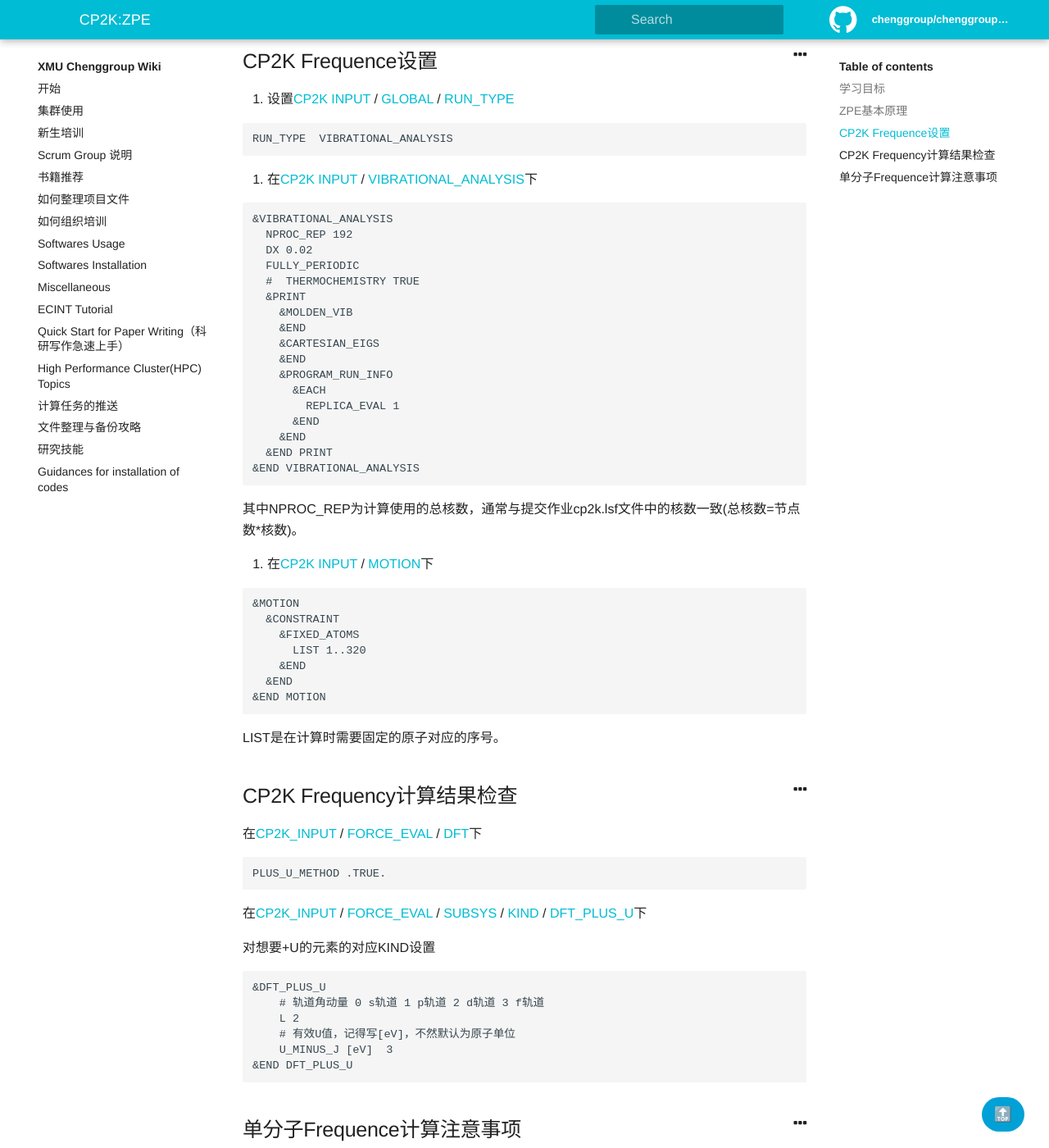
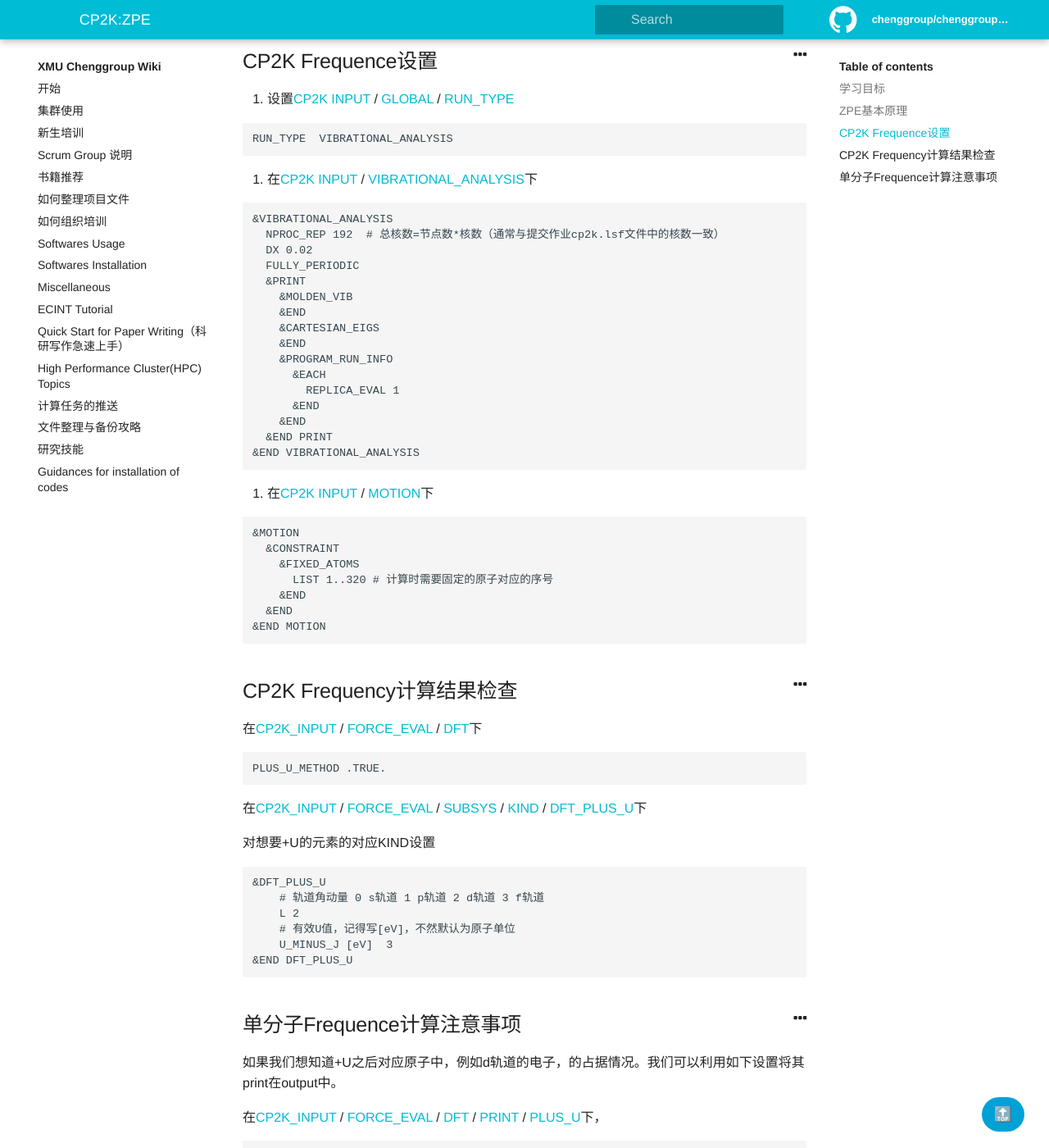
Before and after one commit to chenggroup/chenggroup.github.io, a Jekyll site: the page built from _wiki/Softwares Usage/cp2k-zpe.md, in a window 1280 px wide and 1400 px high, scrolled down 625 px. Shown: the whole window at 82% size. Built offline with Jekyll 4.4.1, drawn with Linux system fonts in a browser that asks for light colours.

Commit message:
Update cp2k-zpe.md

````diff
--- a/_wiki/Softwares Usage/cp2k-zpe.md
+++ b/_wiki/Softwares Usage/cp2k-zpe.md
@@ -37,10 +37,9 @@ RUN_TYPE  VIBRATIONAL_ANALYSIS
 
 ```cp2k
 &VIBRATIONAL_ANALYSIS
-  NPROC_REP 192
+  NPROC_REP 192  # 总核数=节点数*核数（通常与提交作业cp2k.lsf文件中的核数一致）
   DX 0.02
   FULLY_PERIODIC
-  #  THERMOCHEMISTRY TRUE
   &PRINT
     &MOLDEN_VIB
     &END
@@ -54,7 +53,6 @@ RUN_TYPE  VIBRATIONAL_ANALYSIS
   &END PRINT
 &END VIBRATIONAL_ANALYSIS
 ```
-其中NPROC_REP为计算使用的总核数，通常与提交作业cp2k.lsf文件中的核数一致(总核数=节点数*核数)。
 
 3. 在[CP2K INPUT](https://manual.cp2k.org/cp2k-8_1-branch/CP2K_INPUT.html) / [MOTION](https://manual.cp2k.org/cp2k-8_2-branch/CP2K_INPUT/MOTION.html)下
 
@@ -62,14 +60,11 @@ RUN_TYPE  VIBRATIONAL_ANALYSIS
 &MOTION
   &CONSTRAINT
     &FIXED_ATOMS
-      LIST 1..320
+      LIST 1..320 # 计算时需要固定的原子对应的序号
     &END
   &END
 &END MOTION
 ```
-LIST是在计算时需要固定的原子对应的序号。
-
-
 
 ## CP2K Frequency计算结果检查
 
````
